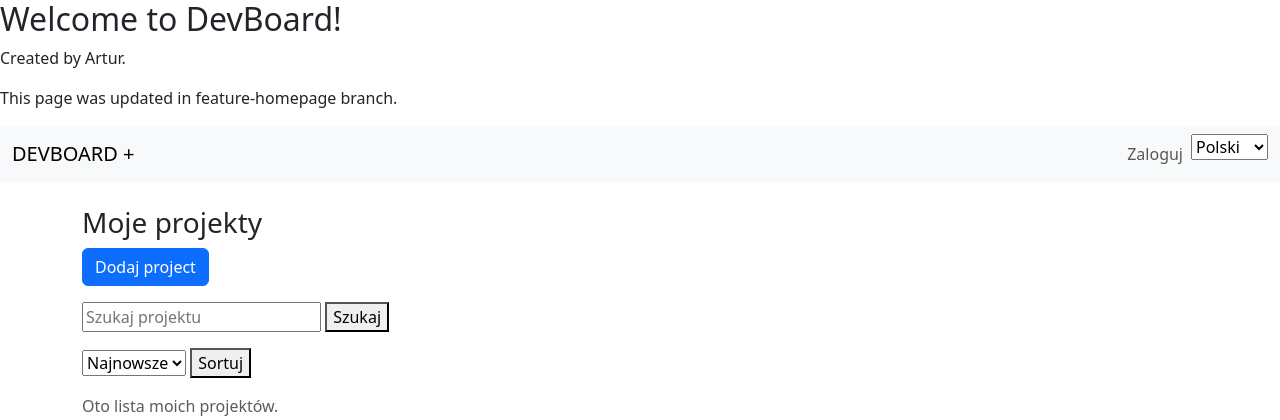
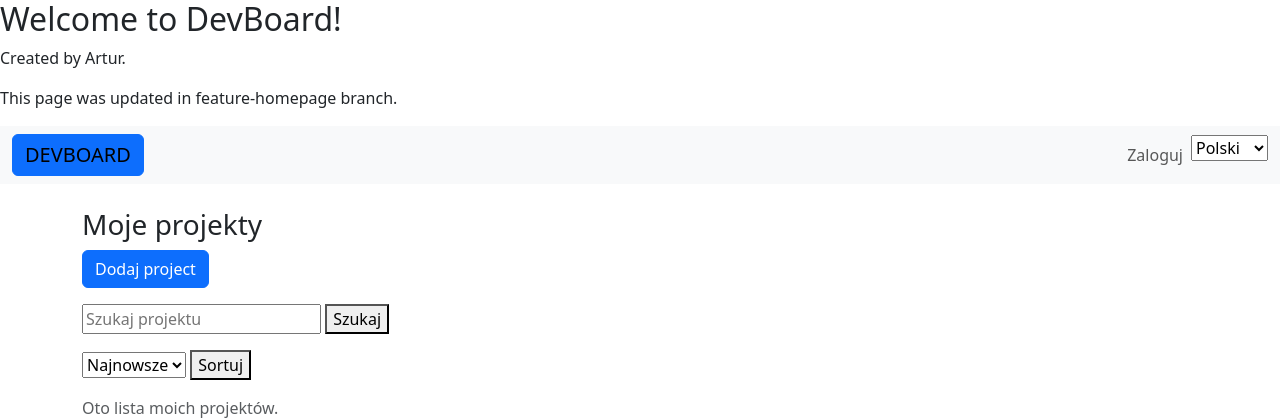
Before and after one commit to goncarenkoartur40-design/Django_Project, a Django app: template templates/devboard/project_list.html in a window 1280 px wide. Shown: the top 420 px of the page. Run offline with Django 5.2, Linux system fonts and the light colour scheme; the template is opened without the code that fills it, so the values that code supplies are empty; parts of the project's set-up code (start-up, migrations or seed data) failed here and were passed over.

Commit message:
Style navbar button

```diff
--- a/templates/base.html
+++ b/templates/base.html
@@ -13,7 +13,7 @@
     <p>This page was updated in feature-homepage branch.</p>
         <nav class="navbar navbar-expand-lg navbar-light bg-light">
             <div class="container-fluid">
-                <a class="navbar-brand" href="/">DEVBOARD + </a>
+                <a class="navbar-brand btn btn-primary" href="/">DEVBOARD</a>
                 <button class="navbar-toggler" type="button" data-bs-toggle="collapse" data-bs-target="#navbarSupportedContent"
                         aria-controls="navbarSupportedContent" aria-expanded="false" aria-label="Toggle navigation">
                     <span class="navbar-toggler-icon"></span>
```
